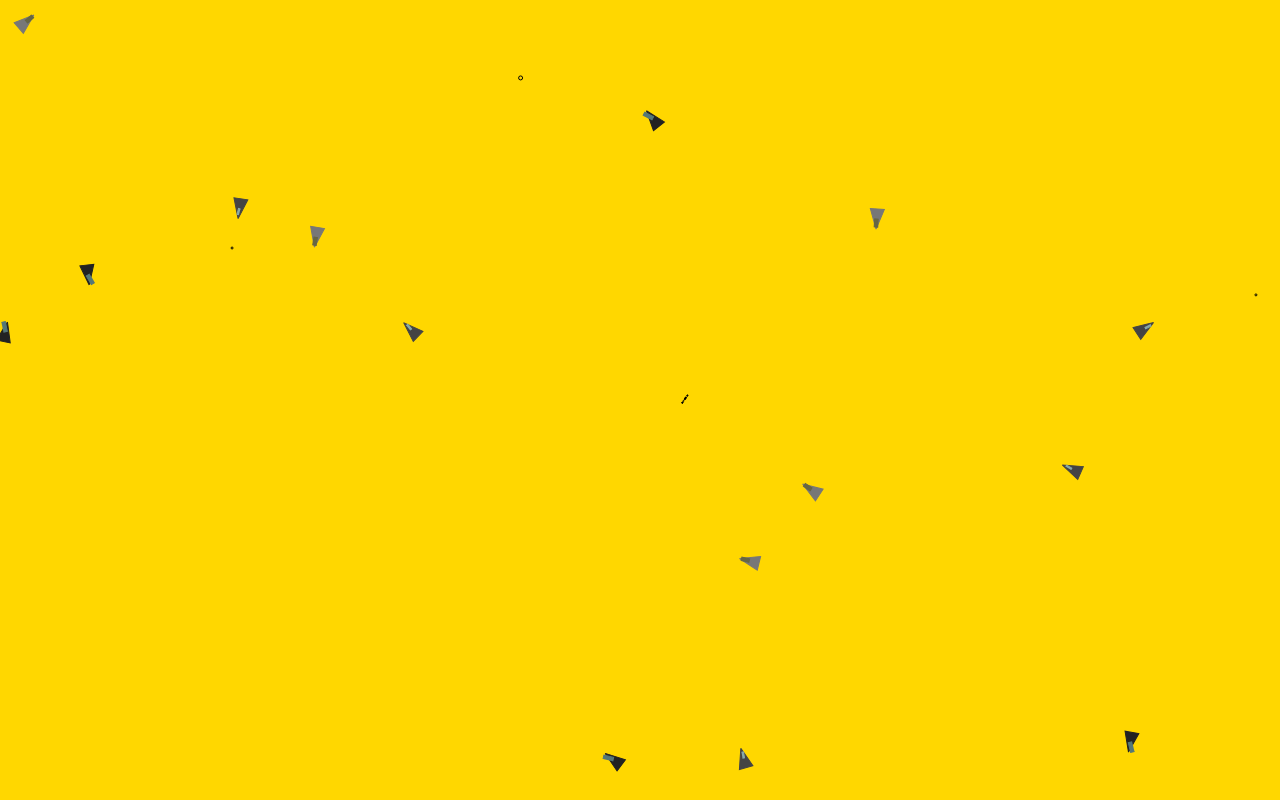
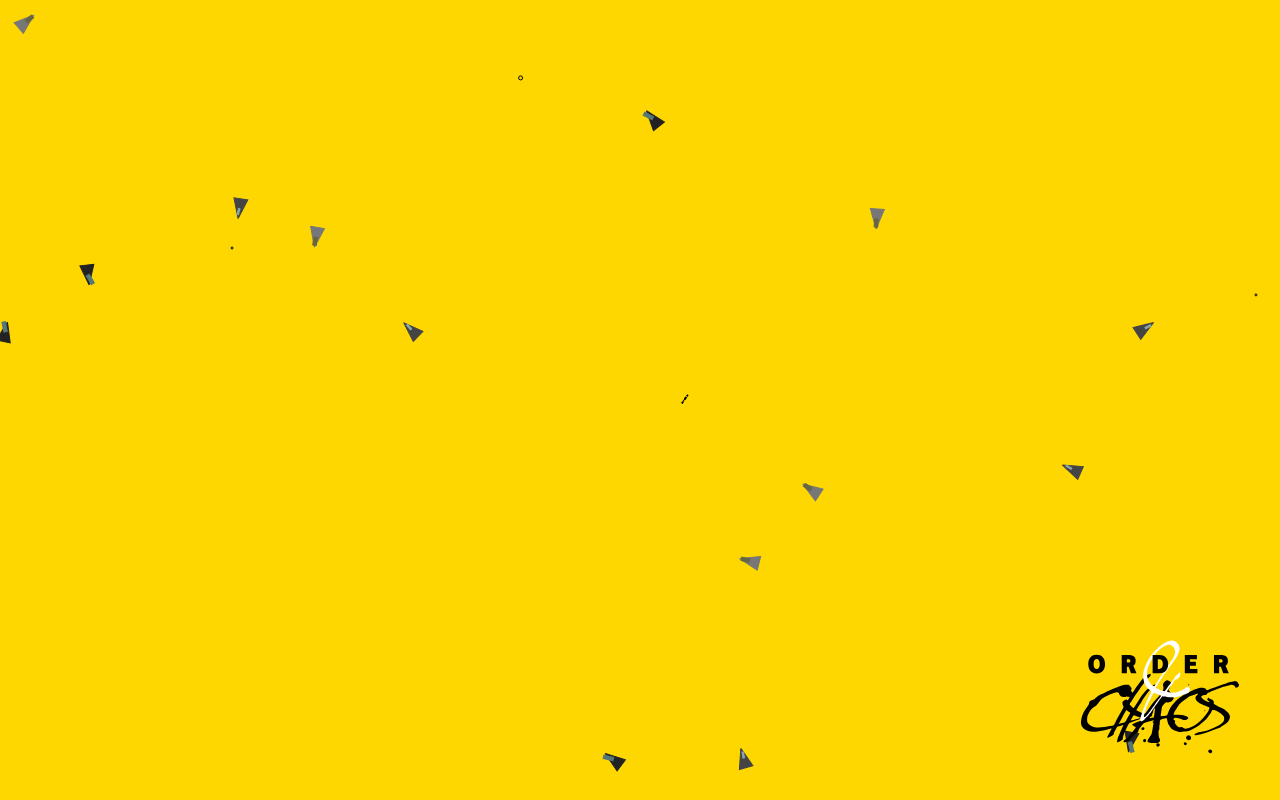
Before and after one commit to OrderAndCh4oS/Drone-Squadron-JS-V3, a website built with webpack: page dist/index.html in a window 1280 px wide. Built offline with nearby package versions, Linux system fonts and the light colour scheme.

Commit message:
Add oacc stuff

```diff
--- a/dist/index.html
+++ b/dist/index.html
@@ -1,4 +1,46 @@
+<!doctype html>
 <html>
+<!--
+         ##############################################################################
+
+
+                                                    .,:;:,
+                                                 ,;;:,,:ror.
+                                              .:;,.     .ro:
+                                             :;.         ;r.
+           r&SAS&r          rSSCCOd.       ,rSSSCC&r.   ,r.   ;SSSSSS.        rSSSCOe,
+          &HH;,rHH&         OHS  HHe      :r,AHC,;CHS. :;.    rHHc            dHH  AHS
+         .HHC   CHH.        OHHSAHS:     :o. AH&  rHHr;,      rHHAAAA         dHHSSHAr
+          &HH;,rHH&         OHS;CHC.    ,o,  AHC,:CHA;.       rHHo            dHH;eHA,
+           r&SAS&r          rS&  CSe    rr   CSSSCO&,      .  ;SSSSSS:        rSS, rSO.
+                                       .oo&d     ,;.     .;;
+                                      .odo;     ::  ,,  ::,
+                              ..     :SS;oo:  .;, .OHH&;.       .                  ,:re&OASo
+                        ,;d&CHHHO, .&He. ,roodr.  ,HAr:       .,:    .,::.   .:rerer;,.  ,rr
+                   .;dOHHAHHHHHHHr:SS;  .dO:rooo;:;Odr,   .,:;ooo;o&SHHHHHrrro;,
+               ,reCA&o;,  ,SHHHHHHHr.  ;So :;..,;dooooooooor;d&CAS&drOHA&e;
+            ,;OHSd:         .,,:SHr  .&C, :;  .dOOHASSSC;.:eSHCo,   oHHC: .d;.
+          ;AHHHe.           :AHHC,  ;A&. :;  rC&SHHCoo;,,rHAd,       ;rAHSr&HH:
+         ;AHSd,             .AHHC;.dA;  ,; ,OOOHHH;    dHHr.            .:dOHHArr,
+       .&HS;                eH&OHHHHd. .r.dS&rOHHO   .OHHo               . ;HeorSHAOr.
+      .CHC.               .&Ho  eHAAHHOrdOOOC.AHHo  .&HHr,,,,.           .dA;    ,dAHAr
+      eHH:               .CH;  dHO..;reorOACodHHHS&rOHHHCderCHA&.       ;S&.       .AHA.
+     .HHH;              ,SA:.,rHSr;odd&OS&d;:&HHS.   SHHS,   ..      .;Oe,         ;HC:
+      OHHAd:.      .,,:;SA&oeHHo  oAHHS;     eHH&    ,SHH&,       .:r&;.       .:d&o:
+       ;&AHHHSCSSSCOerOHC. .OHo   .rHe.e:   .AHHd     .rOHHAACddrre;.     .,;oor:,
+          .,,,,..    oHS.  &He   ;SCo       ;HHH,         ,::,,.    :oddor;:.
+                    ;e;.  rHS. ,&O:        rAHHH;              rOd  ..
+                         :Se:;&r:      .r,dHHHHHC              ,;:
+                                           ,,,,Co             d:
+                                               ..
+           ,,,       ,,,        ,,.        ,        ,,,,       ,       ., ,,      ,,,,
+          :          ::;        ;,.       :.;        :         r        ; ,       :,,
+          ;,,.       : :        :,.       : ,        ,         :        ,:        ,.,.
+
+
+
+         ##############################################################################
+ -->
 <head>
     <title>Projectiles</title>
     <style>
@@ -20,5 +62,10 @@
 <body>
 <canvas id="canvas"></canvas>
 <script src="./bundle.js"></script>
+<div class="logo" style="position: fixed; bottom: 30px; right:30px;">
+    <a href="https://orderandchaoscreative.com">
+        <img src="img/oacc-logo-web.opt.svg" style="width: 180px; height: auto;">
+    </a>
+</div>
 </body>
 </html>
```
Also changed, not shown: dist/img/oacc-logo-web.opt.svg (added).
